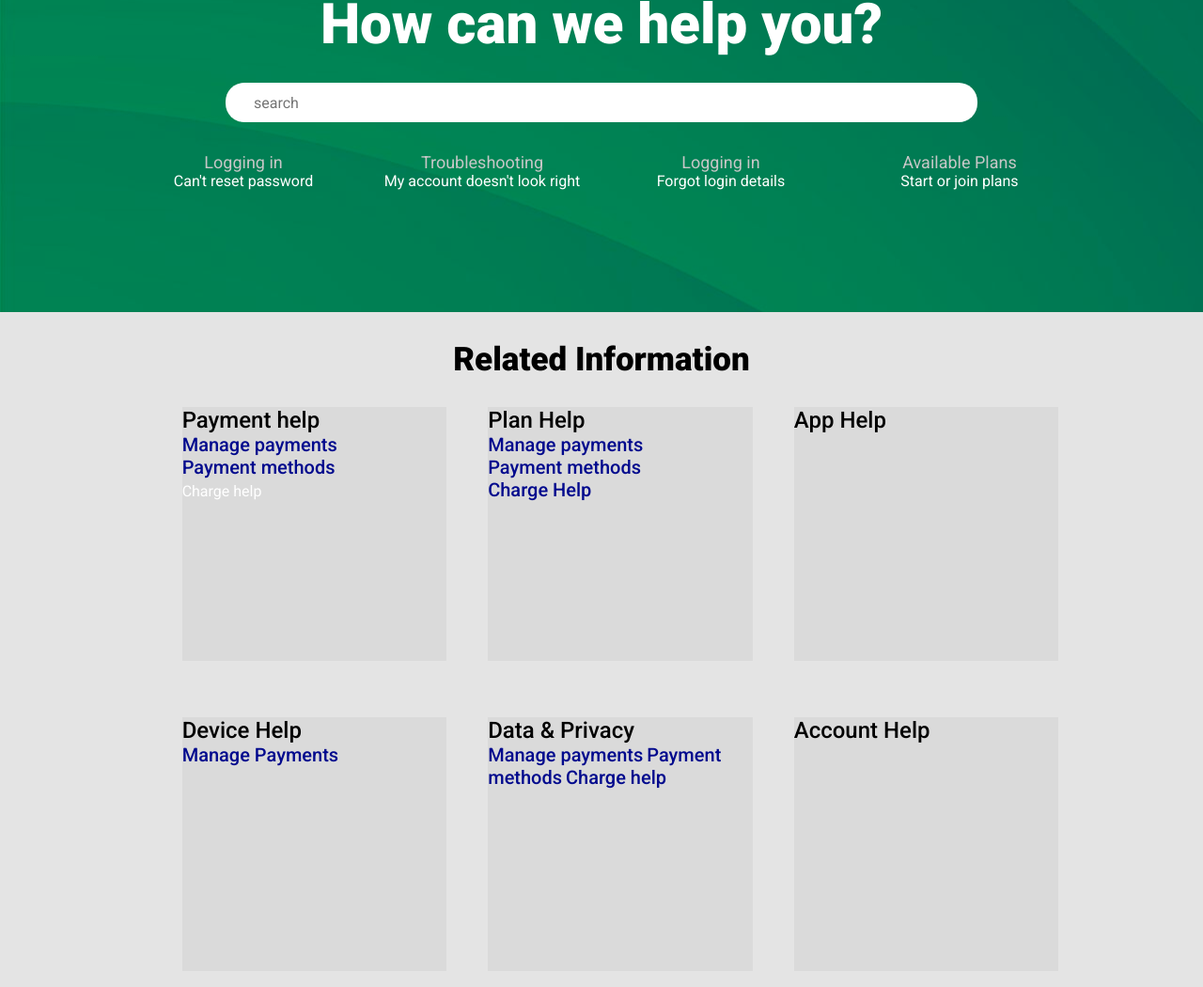
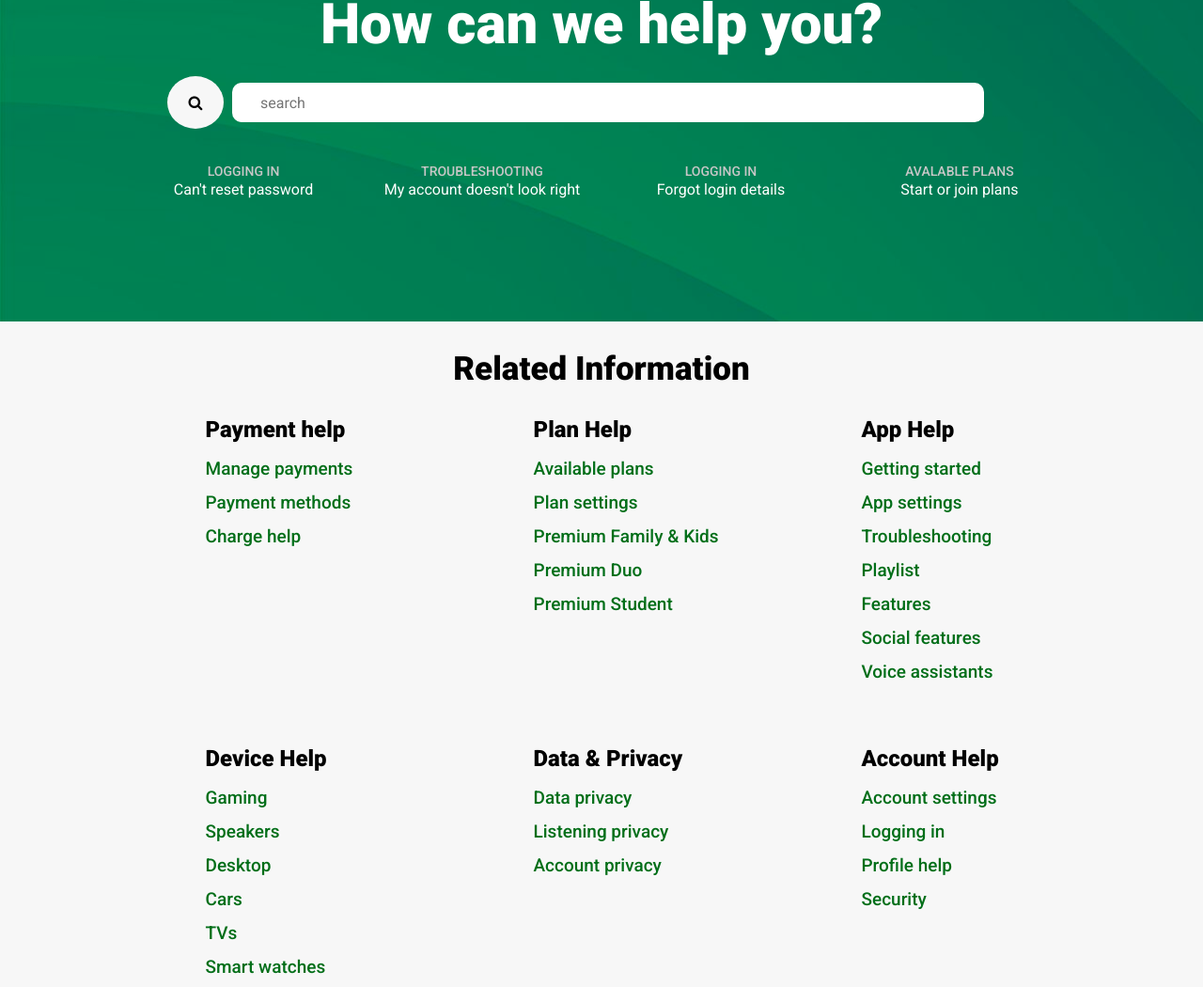
Before and after one commit to CMIXA/Soundwave, a plain HTML site: page support.html in a window 1280 px wide. Shown: the part 187-1237 px from the top of the page at 94% size. Drawn offline with Linux system fonts and the light colour scheme; files whose address does not match are found by name.

Commit message:
Add files via upload

```diff
--- a/styles.css
+++ b/styles.css
@@ -186,7 +186,7 @@ button {
 }
 
 .download {
-    background-color: rgb(23, 40, 192);
+    background-color: rgb(55, 62, 131);
     display: block;
     height: 520px;
 }
@@ -270,7 +270,7 @@ footer {
 }
 
 .info {
-    background-color: #e4e4e4;
+    background-color: #f7f7f7;
     display: block;
     height: auto;
     /* margin: 0;
@@ -555,15 +555,20 @@ p {
     text-align: center;
     height: 300px;
     margin-top: 30px;
+    padding-left: 180px;
+    padding-bottom: 20px;
+    /* word-spacing: 40px; */
     /* word-spacing: 60px; */
 }
 
 .column {
-    background-color: rgb(218, 218, 218);
     display: inline-block;
-    height: 90%;
-    width: 22%;
-    margin-left: 40px;
+    padding-right: 30px;
+    margin-left: 10px;
+    margin-right: 30px;
+    height: 100%;
+    width: 25%;
+    /* margin-left: 40px; */
     vertical-align: top;
 }
 
@@ -572,8 +577,8 @@ p {
 }
 
 .column-text a {
-    color: #00098d;
-    font-size: 20px;
+    color: #006e18;
+    font-size: 19px;
     font-weight: 500;
     list-style: none;
 }
@@ -581,7 +586,7 @@ p {
 .column-text h1 {
     color: #000000;
     font-size: 24px;
-    font-weight: 500;
+    font-weight: 800;
 }
 
 /* .column-text li {
@@ -589,8 +594,14 @@ p {
 } */
 
 .column-text ul {
+    padding-top: 10px;
     padding-left: 0;
+    line-height: 35px;
     list-style: none;
+}
+
+.search-icon {
+    background-color: #f7f7f7;
 }
 
 .social-media {
@@ -638,6 +649,7 @@ p {
 .support-columns {
     display: block;
     height: 200px;
+    line-height: 20px;
     text-align: center;
 }
 
@@ -653,8 +665,8 @@ p {
 
 .support-columns .div, h1 {
     color: #c7c7c7;
-    font-size: 18px;
-    font-weight: 200;
+    font-size: 14px;
+    font-weight: 500;
 }
 
 .support-text {
@@ -670,10 +682,13 @@ p {
 }
 
 .support-text input {
-    border: #d8d8d8;
-    border-radius: 20px;
+    border: #ffffff;
+    border-radius: 10px;
+    color: #000000;
     font-size: 16px;
     padding-left: 30px;
+    position: relative;
+    margin-right: 60px;
     margin-top: 40px;
     height: 40px;
     width: 60%;
@@ -710,6 +725,7 @@ p {
 }
 
 .visit {
+    background-color: #ffffff;
     height: 320px;
 }
 
@@ -722,8 +738,8 @@ p {
     color: #000000;
     font-size: 45px;
     font-weight: 700;
-    margin: 10px;
-    padding-top: 60px;
+    /* margin: 10px; */
+    padding-top: 70px;
 }
 
 .visit-text h6 {
--- a/support.html
+++ b/support.html
@@ -16,6 +16,9 @@
     <link rel="preconnect" href="https://fonts.googleapis.com">
     <link rel="preconnect" href="https://fonts.gstatic.com" crossorigin>
     <link href="https://fonts.googleapis.com/css2?family=Roboto:wght@400;500;900&display=swap" rel="stylesheet">
+
+    <!-- Icons -->
+    <link rel="stylesheet" href="https://cdnjs.cloudflare.com/ajax/libs/font-awesome/4.7.0/css/fontawesome.min.css">
 
     <!-- Favicon -->
     <link rel="icon" type="image/x-icon" href="/images/favicon (4).ico">
@@ -64,23 +67,26 @@
     <div class="support">
         <div class="support-text">
             <h1>How can we help you?</h1>
-            <input type="text" placeholder="search">
+            <div class="input-bar">
+                <i class="fa fa-search search-icon"> </i>
+                <input type="text" placeholder="search">
+            </div>
         </div>
         <div class="support-columns">
-            <div>
-                <h1>Logging in</h1>
+            <div class="support-columns-text">
+                <h1>LOGGING IN</h1>
                 <a href="#">Can't reset password</a>
             </div>
-            <div>
-                <h1>Troubleshooting</h1>
+            <div class="support-columns-text">
+                <h1>TROUBLESHOOTING</h1>
                 <a href="#">My account doesn't look right</a>
             </div>
-            <div>
-                <h1>Logging in</h1>
+            <div class="support-columns-text">
+                <h1>LOGGING IN</h1>
                 <a href="#">Forgot login details</a>
             </div>
-            <div>
-                <h1>Available Plans</h1>
+            <div class="support-columns-text">
+                <h1>AVALABLE PLANS</h1>
                 <a href="#">Start or join plans</a>
             </div>
         </div>
@@ -97,7 +103,7 @@
                     <ul>
                         <li><a href="">Manage payments</a></li>
                         <li><a href="">Payment methods</a></li>
-                        <li>Charge help<a href=""></a></li>
+                        <li><a href="">Charge help</a></li>
                     </ul>
                 </div>
             </div>
@@ -105,20 +111,26 @@
                 <div class="column-text">
                     <h1>Plan Help</h1>
                     <ul>
-                        <li><a href="#">Manage payments</a></li>
-                        <li><a href="#">Payment methods</a></li>
-                        <li><a href="#">Charge Help</a></li>
+                        <li><a href="#">Available plans</a></li>
+                        <li><a href="#">Plan settings</a></li>
+                        <li><a href="#">Premium Family & Kids</a></li>
+                        <li><a href="#">Premium Duo</a></li>
+                        <li><a href="#">Premium Student</a></li>
                     </ul>
                 </div>
             </div>
             <div class="column">
                 <div class="column-text">
                     <h1>App Help</h1>
-                    <a href=""></a>
-                    <a href=""></a>
-                    <a href=""></a>
-                    <a href=""></a>
-                    <a href=""></a>
+                    <ul>
+                        <li><a href="">Getting started</a></li>
+                        <li><a href="">App settings</a></li>
+                        <li><a href="">Troubleshooting</a></li>
+                        <li><a href="">Playlist</a></li>
+                        <li><a href="">Features</a></li>
+                        <li><a href="">Social features</a></li>
+                        <li><a href="">Voice assistants</a></li>
+                    </ul>
                 </div>
             </div>
         </div>
@@ -126,29 +138,35 @@
             <div class="column">
                 <div class="column-text">
                     <h1>Device Help</h1>
-                    <a href="">Manage Payments</a>
-                    <a href=""></a>
-                    <a href=""></a>
-                    <a href=""></a>
-                    <a href=""></a>
+                    <ul>
+                        <li><a href="">Gaming</a></li>
+                        <li><a href="">Speakers</a></li>
+                        <li><a href="">Desktop</a></li>
+                        <li><a href="">Cars</a></li>
+                        <li><a href="">TVs</a></li>
+                        <li><a href="">Smart watches</a></li>
+                    </ul>
                 </div>
             </div>
             <div class="column">
                 <div class="column-text">
                     <h1>Data & Privacy</h1>
-                    <a href="">Manage payments</a>
-                    <a href="">Payment methods</a>
-                    <a href="">Charge help</a>
+                    <ul>
+                        <li><a href="">Data privacy</a></li>
+                        <li><a href="">Listening privacy</a></li>
+                        <li><a href="">Account privacy</a></li>
+                    </ul>
                 </div>
             </div>
             <div class="column">
                 <div class="column-text">
                     <h1>Account Help</h1>
-                    <a href=""></a>
-                    <a href=""></a>
-                    <a href=""></a>
-                    <a href=""></a>
-                    <a href=""></a>
+                    <ul>
+                        <li><a href="">Account settings</a></li>
+                        <li><a href="">Logging in</a></li>
+                        <li><a href="">Profile help</a></li>
+                        <li><a href="">Security</a></li>
+                    </ul>
                 </div>
             </div>
         </div>
```
Also changed, not shown: download.html (+1 -2 lines).
